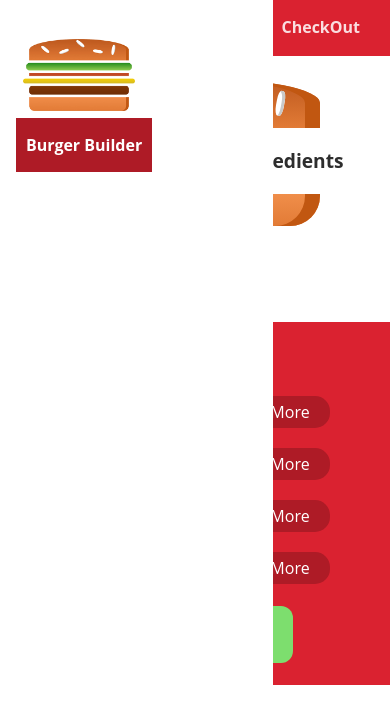
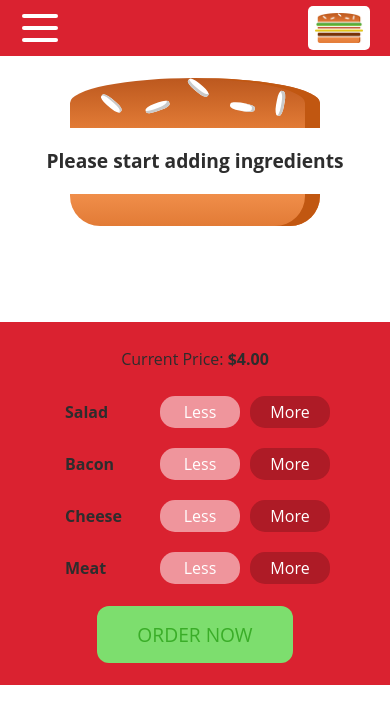
Before and after one commit to mevingmonson/react-burger-builder, a React (Create React App) app: page / in a window 390 px wide. Shown: the top 724 px of the page. Built offline with nearby package versions, Linux system fonts and the light colour scheme; the HTML template or start-up script is replaced by a standard one.

Commit message:
responsive adjustments

```diff
--- a/src/components/Layout/Layout.js
+++ b/src/components/Layout/Layout.js
@@ -1,19 +1,38 @@
-import React from 'react';
+import React, { Component } from 'react';
 
 import Aux from '../../hoc/auxilary';
 import classes from './Layout.module.css';
 import Toolbar from '../Navigation/Toolbar/Toolbar';
 import SideDrawer from '../Navigation/SideDrawer/SideDrawer';
 
+class Layout extends Component {
 
-const Layout = (props) => (
-    <Aux>
-        <Toolbar />
-        <SideDrawer />
-        <main className={classes.Content}>
-            {props.children}
-        </main>
-    </Aux>
-)
+    state = {
+        showSideDrawer: false
+    }
 
-export default Layout
+    sideDrawerClosedHandler = () => {
+        this.setState({
+            showSideDrawer: false
+        })
+    }
+
+    sideDrawerToggleHandler = () => {
+        this.setState({ showSideDrawer: true })
+    }
+
+    render() {
+        return (
+            <Aux>
+                <Toolbar drawerToggleClicked={this.sideDrawerToggleHandler} />
+                <SideDrawer open={this.state.showSideDrawer} closed={this.sideDrawerClosedHandler} />
+                <main className={classes.Content}>
+                    {this.props.children}
+                </main>
+            </Aux>
+        )
+    }
+}
+
+
+export default Layout;
--- a/src/components/Navigation/NavigationItems/NavigationItem/NavigationItem.module.css
+++ b/src/components/Navigation/NavigationItems/NavigationItem/NavigationItem.module.css
@@ -1,30 +1,51 @@
 .NavigationItem {
-    margin: 0;
+    margin: 10px 0;
     box-sizing: border-box;
-    display: flex;
-    height: 100%;
-    align-items: center;
+    display: block;
+    width: 100%;
 }
 
 .NavigationItem a {
-    color: rgba(255, 255, 255, 0.85);
+    color: #5a5a5a;
     text-decoration: none;
-    height: 100%;
+    width: 100%;
     font-weight: bold;
-    padding: 16px 10px;
-    /* border-bottom: 4px solid transparent; */
+    /* padding: 16px 10px;
+    border-bottom: 4px solid transparent; */
     box-sizing: border-box;
     display: block;
     transition: background-color 0.2s, color 0.2s;
 }
 
 .NavigationItem a:active, .NavigationItem a.active {
-    background-color: #ae1b26;
-    color: #fff;
-    /* border-bottom: 4px solid #e13d4a; */
+    color: #000;
 }
 
-.NavigationItem a:hover {
-    background-color: #bd1d2a;
-    color: #fff;
+/****       LARGE SCREENS               *****/
+
+@media (min-width:500px) {
+    .NavigationItem {
+        margin: 0;
+        display: flex;
+        height: 100%;
+        width: auto;
+        align-items: center;
+    }
+    .NavigationItem a {
+        color: rgba(255, 255, 255, 0.85);
+        height: 100%;
+        font-weight: bold;
+        padding: 16px 10px;
+        /* border-bottom: 4px solid transparent; */
+        transition: background-color 0.2s, color 0.2s;
+    }
+    .NavigationItem a:active, .NavigationItem a.active {
+        background-color: #ae1b26;
+        color: #fff;
+        /* border-bottom: 4px solid #e13d4a; */
+    }
+    .NavigationItem a:hover {
+        background-color: #bd1d2a;
+        color: #fff;
+    }
 }
--- a/src/components/Navigation/NavigationItems/NavigationItems.module.css
+++ b/src/components/Navigation/NavigationItems/NavigationItems.module.css
@@ -3,6 +3,13 @@
     padding: 0;
     list-style: none;
     display: flex;
+    flex-flow: column;
     align-items: center;
     height: 100%;
 }
+
+@media (min-width: 500px) {
+    .NavigationItems {
+        flex-flow: row;
+    }
+}
--- /dev/null
+++ b/src/components/Navigation/SideDrawer/DrawerToggle/DrawerToggle.js
@@ -0,0 +1,12 @@
+import React from 'react'
+import classes from './DrawerToggle.module.css'
+
+const DrawerToggle = (props) => (
+    <div className={classes.DrawerToggle} onClick={props.clicked}>
+        <div></div>
+        <div></div>
+        <div></div>
+    </div>
+)
+
+export default DrawerToggle;
--- /dev/null
+++ b/src/components/Navigation/SideDrawer/DrawerToggle/DrawerToggle.module.css
@@ -0,0 +1,24 @@
+.DrawerToggle {
+    width: 40px;
+    height: 100%;
+    display: flex;
+    flex-flow: column;
+    justify-content: space-around;
+    align-items: center;
+    padding: 10px 0;
+    box-sizing: border-box;
+    cursor: pointer;
+}
+
+.DrawerToggle div {
+    width: 90%;
+    height: 4px;
+    border-radius: 4px;
+    background-color: white;
+}
+
+@media (min-width: 500px) {
+    .DrawerToggle {
+        display: none;
+    }
+}
--- a/src/components/Navigation/SideDrawer/SideDrawer.js
+++ b/src/components/Navigation/SideDrawer/SideDrawer.js
@@ -3,12 +3,21 @@
 import Logo from '../../Logo/Logo';
 import NavigationItems from '../NavigationItems/NavigationItems';
 import classes from './SideDrawer.module.css';
+import Backdrop from '../../UI/Backdrop/Backdrop';
+import Aux from '../../../hoc/auxilary';
 
 const SideDrawer = (props) => {
 
+    let attachedClasses = [classes.SideDrawer, classes.Close];
+    if (props.open) {
+        attachedClasses = [classes.SideDrawer, classes.Open];
+    }
 
     return (
-        <div className={classes.SideDrawer}>
+        <Aux>
+            <Backdrop show={props.open} clicked={props.closed} />
+            <div className={attachedClasses.join(' ')}>
+                <Backdrop />
                 <div className={classes.Logo}>
                     <Logo />
                 </div>
@@ -16,6 +25,7 @@
                     <NavigationItems />
                 </nav>
             </div>
+        </Aux>
     )
 }
 
--- a/src/components/Navigation/SideDrawer/SideDrawer.module.css
+++ b/src/components/Navigation/SideDrawer/SideDrawer.module.css
@@ -28,4 +28,5 @@
 
 .Logo {
     height: 11%;
+    margin-bottom: 32px;
 }
--- a/src/components/Navigation/Toolbar/Toolbar.js
+++ b/src/components/Navigation/Toolbar/Toolbar.js
@@ -3,14 +3,15 @@
 import classes from './Toolbar.module.css'
 import Logo from '../../Logo/Logo';
 import NavigationItems from '../NavigationItems/NavigationItems';
+import DrawerToggle from '../SideDrawer/DrawerToggle/DrawerToggle';
 
 const Toolbar = (props) => (
     <header className={classes.Toolbar}>
-        <div>Menu</div>
+        <DrawerToggle clicked={props.drawerToggleClicked} />
         <div className={classes.Logo}>
             <Logo />
         </div>
-        <nav>
+        <nav className={classes.DesktopOnly}>
             <NavigationItems />
         </nav>
     </header>
--- a/src/components/Navigation/Toolbar/Toolbar.module.css
+++ b/src/components/Navigation/Toolbar/Toolbar.module.css
@@ -20,3 +20,9 @@
 .Logo {
     height: 80%;
 }
+
+@media(max-width:499px) {
+    .DesktopOnly {
+        display: none;
+    }
+}
```
Also changed, not shown: src/assets/icons/menu.svg (added), 1 other file (tests, documents, lock files or other folders). Lines whose indentation alone changed are shown as unchanged.
